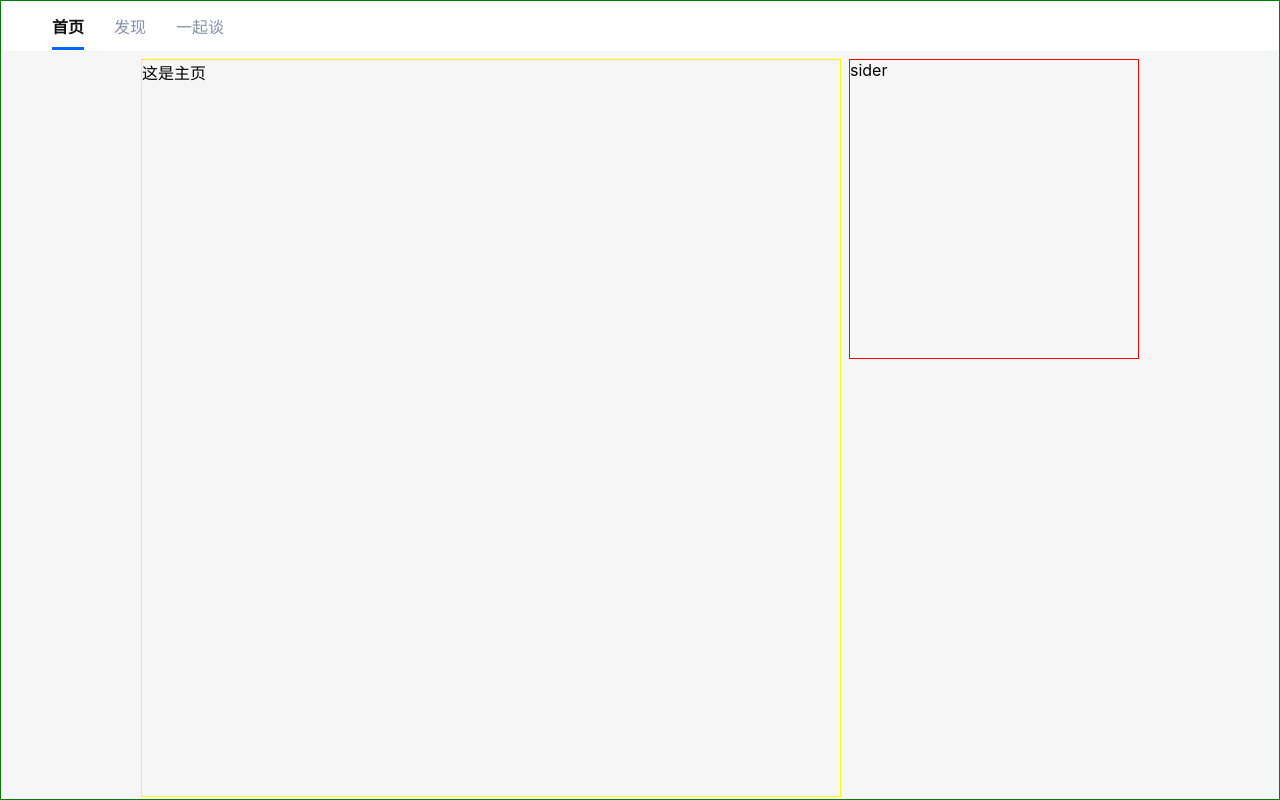
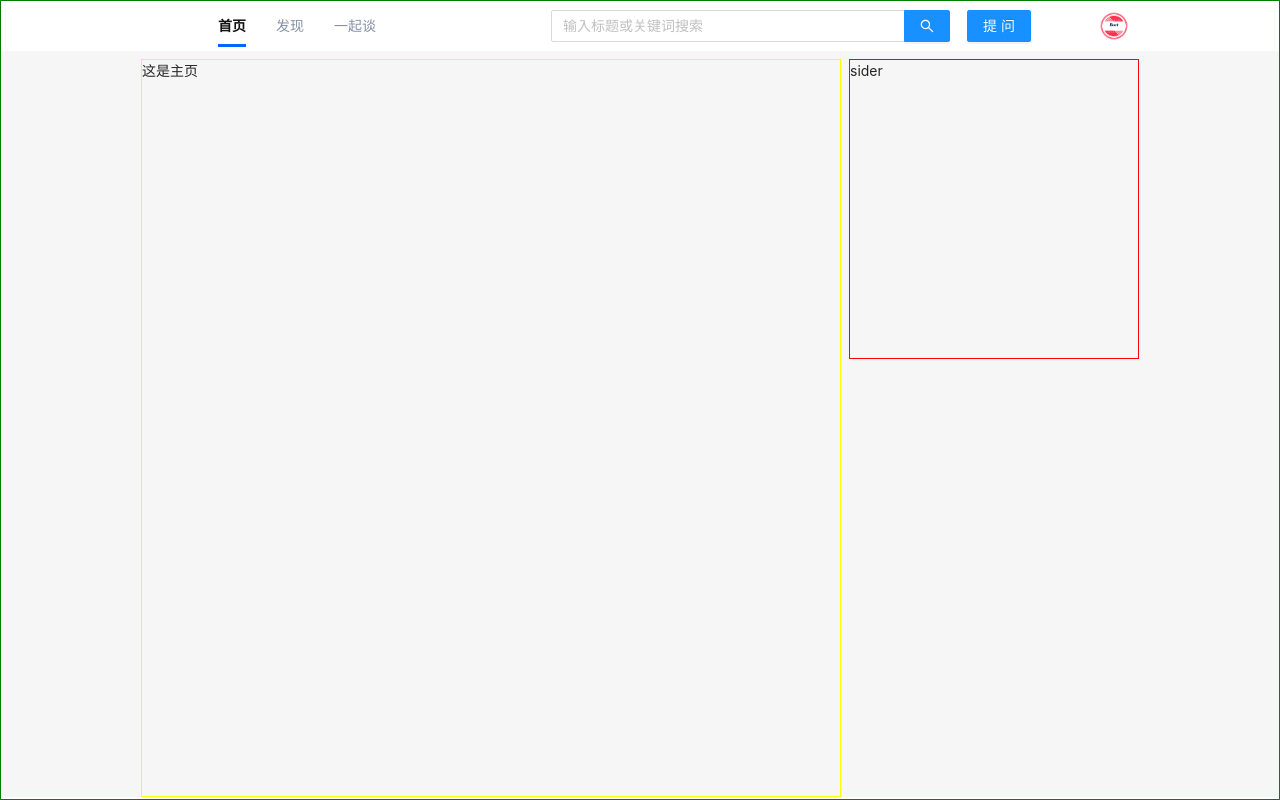
Before and after one commit to Orange-ice/talk-everything, a React (Vite) app: page /#/home in a window 1280 px wide. Built offline with nearby package versions, Linux system fonts and the light colour scheme.

Commit message:
header结构样式

```diff
--- a/package.json
+++ b/package.json
@@ -7,6 +7,7 @@
     "serve": "vite preview"
   },
   "dependencies": {
+    "antd": "^4.16.13",
     "react": "^17.0.0",
     "react-dom": "^17.0.0",
     "react-router-dom": "^5.2.0",
--- a/src/components/header/index.scss
+++ b/src/components/header/index.scss
@@ -6,13 +6,16 @@
     background: #fff;
     display: flex;
     align-items: center;
+    //justify-content: space-between;
+    padding: 0 150px;
 
     &-logo.custom-icon {
-        height: 36px;
-        width: 36px;
+        height: 32px;
+        width: 32px;
     }
 
     &-nav {
+        margin-left: 20px;
         a {
             color: #8590a6;
             padding: 12px 0;
@@ -31,4 +34,14 @@
             content: "";
         }
     }
+
+    &-search {
+        margin-left: 160px;
+        width: 400px;
+    }
+
+    &-avatar {
+        margin-left: auto;
+        > img {width: 30px;height: 30px}
+    }
 }
--- a/src/components/header/index.tsx
+++ b/src/components/header/index.tsx
@@ -2,8 +2,17 @@ import './index.scss';
 import React from 'react';
 import { NavLink } from 'react-router-dom';
 import CustomIcon from '../customIcon';
+import { Button, Input, Space } from 'antd';
+import exampleImg from '../../assets/images/burt.png';
+
+const { Search } = Input;
 
 const Header: React.FC = () => {
+    /**
+     * 搜索方法
+     * */
+    const onSearch = () => {};
+
     return (
         <div className="header">
             <CustomIcon className="header-logo" name="talk"/>
@@ -12,6 +21,13 @@ const Header: React.FC = () => {
                 <NavLink to="/explore">发现</NavLink>
                 <NavLink to="/questions">一起谈</NavLink>
             </nav>
+            <Space size="middle" className="header-search">
+                <Search style={{ width: 400 }} placeholder="输入标题或关键词搜索" onSearch={onSearch} enterButton/>
+                <Button type="primary">提问</Button>
+            </Space>
+            <div className="header-avatar">
+                <img src={exampleImg} alt="user avatar"/>
+            </div>
         </div>
     );
 };
--- a/src/main.tsx
+++ b/src/main.tsx
@@ -1,7 +1,8 @@
-import './assets/styles/index.css';
 import React from 'react';
 import ReactDOM from 'react-dom';
 import App from './App';
+import 'antd/dist/antd.css';
+import './assets/styles/index.css';
 
 ReactDOM.render(
     <React.StrictMode>
```
Also changed, not shown: src/assets/images/burt.png (added).
